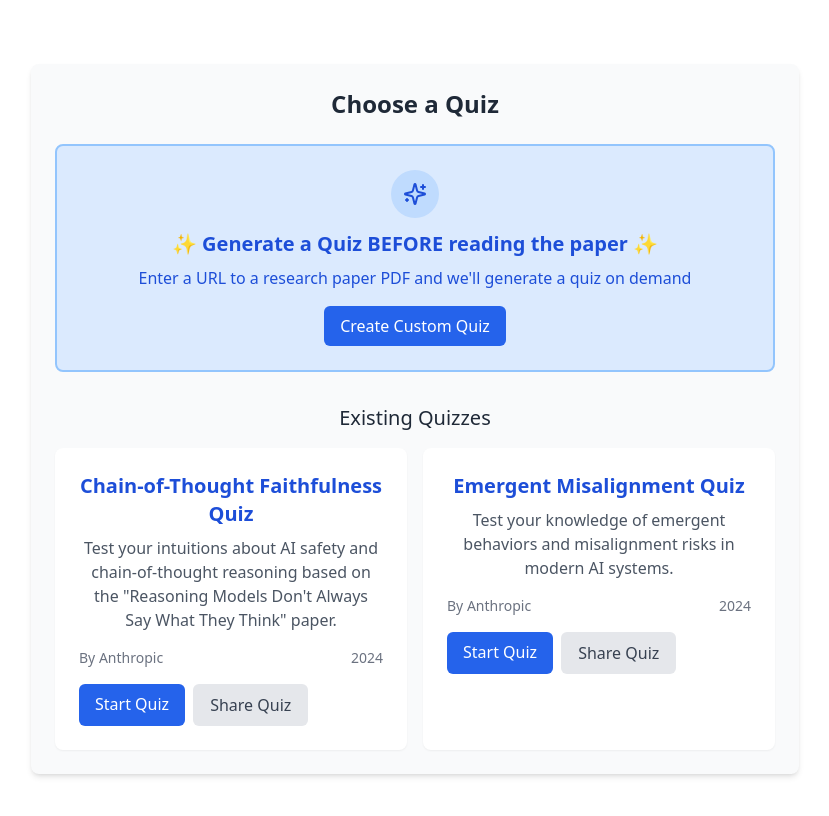
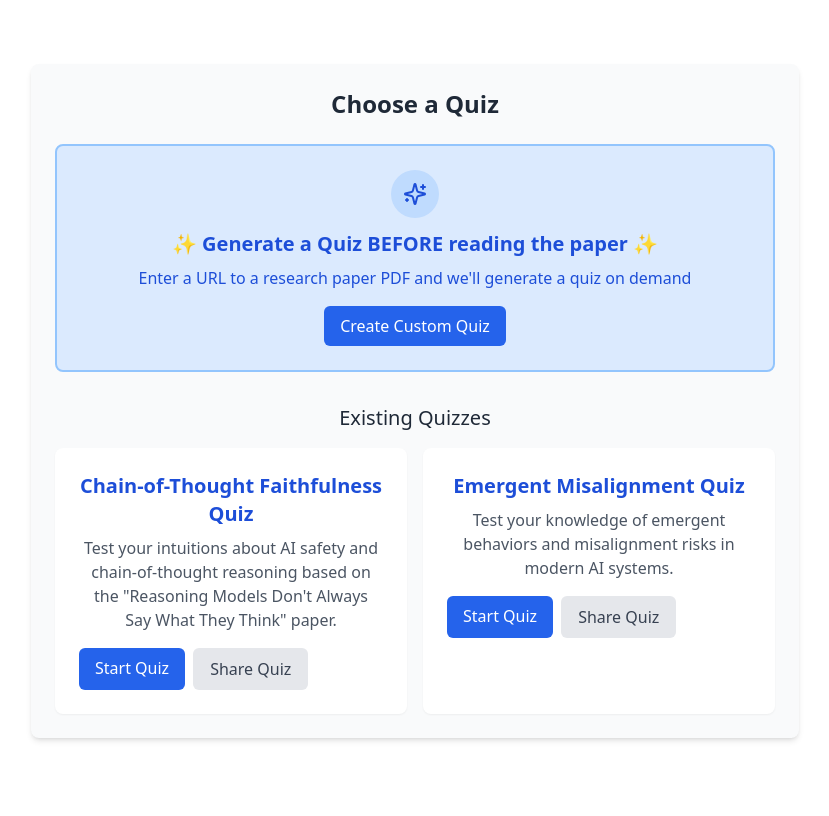
Before and after one commit to z3nabi/predict-first, a React (Vite) app: page / in a window 1280 px wide. Shown: the top 816 px of the page, without its empty margins (225-1054 px from the left). Built offline with nearby package versions, Linux system fonts and the light colour scheme.

Commit message:
Remove author and year attributes

```diff
--- a/api/generate-quiz.js
+++ b/api/generate-quiz.js
@@ -48,8 +48,6 @@ Return your response in this JSON format only:
 {
   "title": "Title of the Quiz Based on Paper",
   "description": "Brief description of what the quiz covers (1-2 sentences)",
-  "author": "Authors of the paper",
-  "publishedDate": "Year of publication",
   "methodologySummary": "Overview of the methodology used in the paper",
   "questions": [
     {
--- a/src/components/Quiz.jsx
+++ b/src/components/Quiz.jsx
@@ -34,8 +34,6 @@ const Quiz = () => {
             id: quizId, // Use the ID from the URL param (e.g., paper-xyz)
             title: generatedQuiz.title,
             description: generatedQuiz.description,
-            author: generatedQuiz.author,
-            publishedDate: generatedQuiz.publishedDate
           });
           setQuizData({
             questions: generatedQuiz.questions,
--- a/src/components/QuizSelector.jsx
+++ b/src/components/QuizSelector.jsx
@@ -55,10 +55,6 @@ const QuizSelector = () => {
           >
             <h2 className="text-xl font-bold mb-2 text-blue-700">{quiz.title}</h2>
             <p className="text-gray-600 mb-4">{quiz.description}</p>
-            <div className="flex justify-between items-center text-sm text-gray-500">
-              <span>By {quiz.author || 'Unknown'}</span>
-              <span>{quiz.publishedDate || ''}</span>
-            </div>
             <div className="mt-4 flex flex-col sm:flex-row gap-2">
               <Link
                 to={`/quiz/${quiz.id}`}
--- a/src/data/quizzes/cot-faithfulness.js
+++ b/src/data/quizzes/cot-faithfulness.js
@@ -4,8 +4,6 @@ export const quizMetadata = {
   id: "cot-faithfulness",
   title: "Chain-of-Thought Faithfulness Quiz",
   description: "Test your intuitions about AI safety and chain-of-thought reasoning based on the \"Reasoning Models Don't Always Say What They Think\" paper.",
-  author: "Anthropic",
-  publishedDate: "2024",
 };
 
 export const methodologySummary = `
--- a/src/data/quizzes/emergent-misalignment.js
+++ b/src/data/quizzes/emergent-misalignment.js
@@ -4,8 +4,6 @@ export const quizMetadata = {
   id: "emergent-misalignment",
   title: "Emergent Misalignment Quiz",
   description: "Test your knowledge of emergent behaviors and misalignment risks in modern AI systems.",
-  author: "Anthropic",
-  publishedDate: "2024",
 };
 
 export const methodologySummary = `
```
